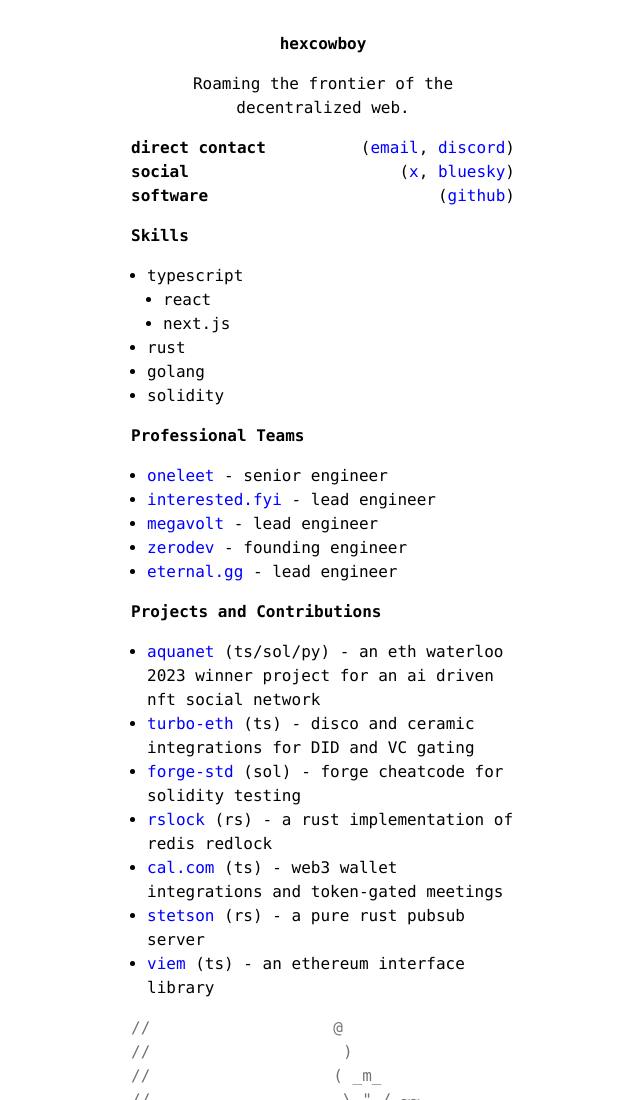
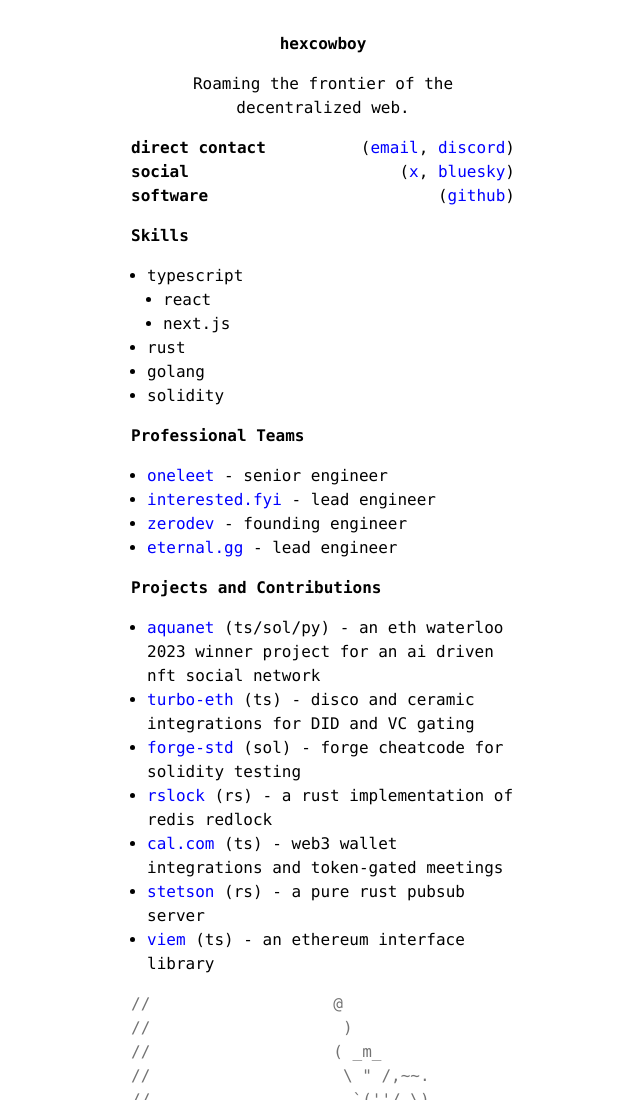
Before and after one commit to hexcowboy/cowboy.dev, an Astro site: page / in a window 1280 px wide. Shown: the top 1100 px of the page, without its empty margins (317-957 px from the left). Built offline with nearby package versions, Linux system fonts and the light colour scheme; Astro itself is replaced by a stand-in of ours.

Commit message:
remove megavolt

```diff
--- a/src/pages/index.astro
+++ b/src/pages/index.astro
@@ -44,9 +44,6 @@
   <ul>
     <li><a href="https://oneleet.com">oneleet</a> - senior engineer</li>
     <li><a href="https://interested.fyi">interested.fyi</a> - lead engineer</li>
-    <li>
-      <a href="https://www.megavoltcorp.com/">megavolt</a> - lead engineer
-    </li>
     <li><a href="https://zerodev.app/">zerodev</a> - founding engineer</li>
     <li><a href="https://eternal.gg/">eternal.gg</a> - lead engineer</li>
   </ul>
```
